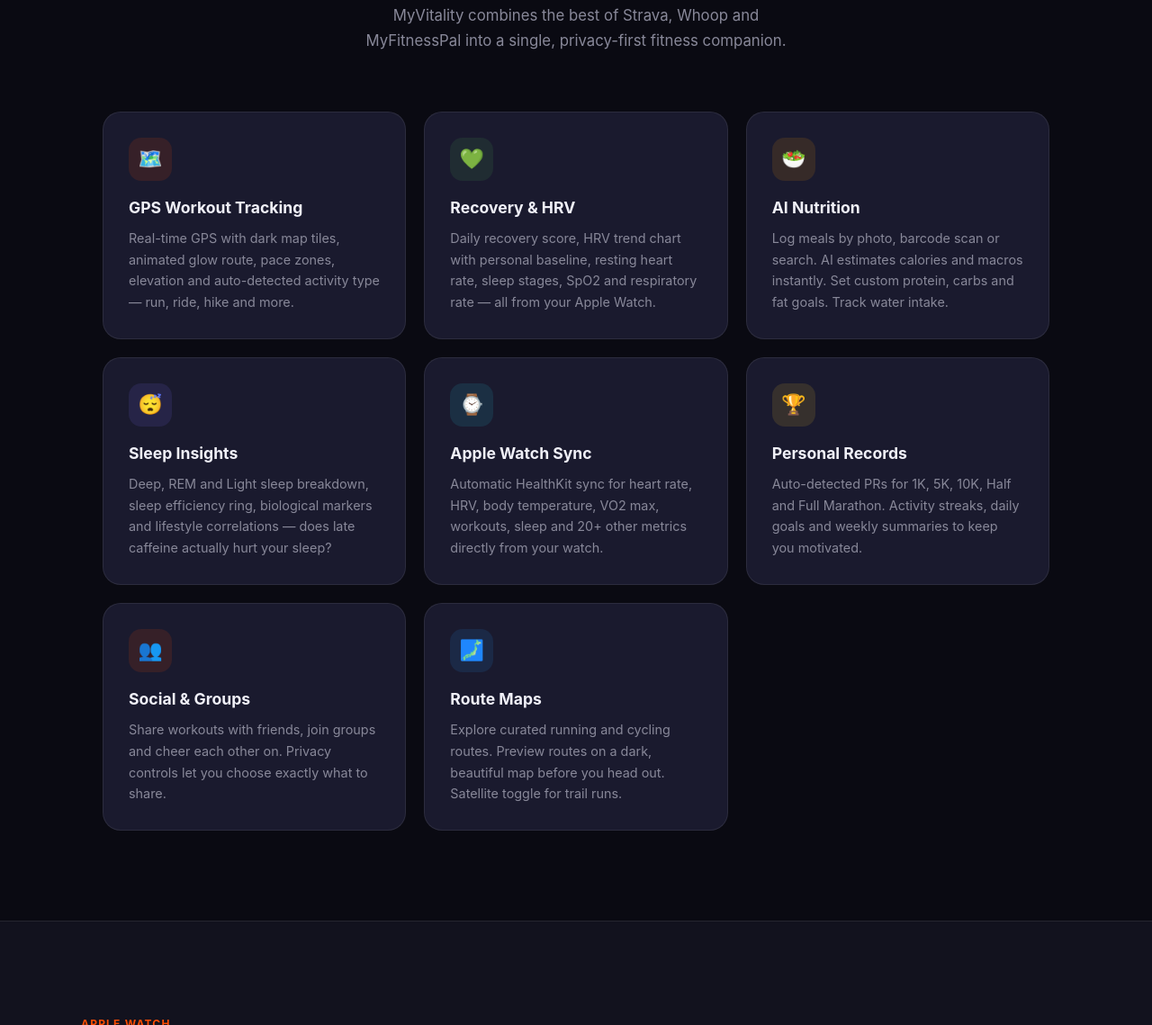
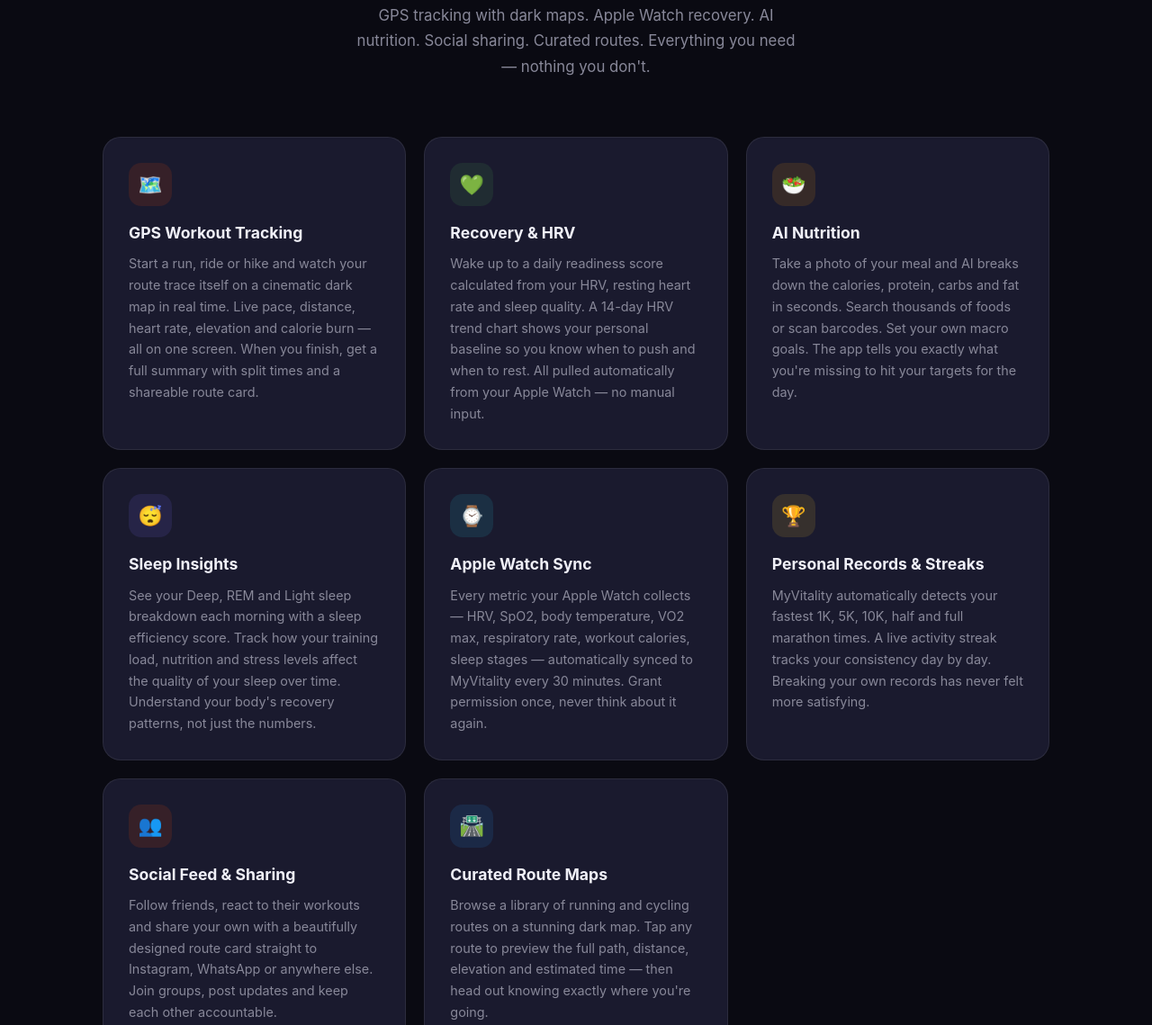
Before and after one commit to Egemizrak1/myvitality-landing, a plain HTML site: page index.html in a window 1280 px wide. Shown: the part 1661-2800 px from the top of the page at 90% size. Drawn offline with Linux system fonts and the light colour scheme.

Commit message:
Improve landing page content

```diff
--- a/index.html
+++ b/index.html
@@ -765,8 +765,8 @@
       <span class="hero-gradient">Recover Better.</span>
     </h1>
     <p class="hero-sub">
-      GPS workout tracking, Apple Watch recovery metrics, AI nutrition analysis
-      and sleep insights — all in one beautifully designed app.
+      Track runs with dark GPS maps. Monitor HRV &amp; recovery from your Apple Watch.
+      Log meals with AI. Share workouts socially. All in one app — no subscriptions.
     </p>
     <div class="hero-buttons">
       <a href="#download" class="btn-primary">
@@ -1006,8 +1006,8 @@
     <span class="section-label">Everything you need</span>
     <h2 class="section-title">One app. Full picture.</h2>
     <p class="section-sub" style="margin:0 auto">
-      MyVitality combines the best of Strava, Whoop and MyFitnessPal into a single,
-      privacy-first fitness companion.
+      GPS tracking with dark maps. Apple Watch recovery. AI nutrition. Social sharing. Curated routes.
+      Everything you need — nothing you don't.
     </p>
   </div>
   <div class="features-grid">
@@ -1015,64 +1015,72 @@
       <div class="feature-icon" style="background:rgba(252,76,2,0.12)">🗺️</div>
       <div class="feature-title">GPS Workout Tracking</div>
       <div class="feature-desc">
-        Real-time GPS with dark map tiles, animated glow route, pace zones,
-        elevation and auto-detected activity type — run, ride, hike and more.
+        Start a run, ride or hike and watch your route trace itself on a cinematic dark map in real time.
+        Live pace, distance, heart rate, elevation and calorie burn — all on one screen.
+        When you finish, get a full summary with split times and a shareable route card.
       </div>
     </div>
     <div class="feature-card">
       <div class="feature-icon" style="background:rgba(76,175,80,0.12)">💚</div>
       <div class="feature-title">Recovery & HRV</div>
       <div class="feature-desc">
-        Daily recovery score, HRV trend chart with personal baseline, resting heart rate,
-        sleep stages, SpO2 and respiratory rate — all from your Apple Watch.
+        Wake up to a daily readiness score calculated from your HRV, resting heart rate and sleep quality.
+        A 14-day HRV trend chart shows your personal baseline so you know when to push and when to rest.
+        All pulled automatically from your Apple Watch — no manual input.
       </div>
     </div>
     <div class="feature-card">
       <div class="feature-icon" style="background:rgba(255,152,0,0.12)">🥗</div>
       <div class="feature-title">AI Nutrition</div>
       <div class="feature-desc">
-        Log meals by photo, barcode scan or search. AI estimates calories and macros instantly.
-        Set custom protein, carbs and fat goals. Track water intake.
+        Take a photo of your meal and AI breaks down the calories, protein, carbs and fat in seconds.
+        Search thousands of foods or scan barcodes. Set your own macro goals.
+        The app tells you exactly what you're missing to hit your targets for the day.
       </div>
     </div>
     <div class="feature-card">
       <div class="feature-icon" style="background:rgba(124,110,250,0.12)">😴</div>
       <div class="feature-title">Sleep Insights</div>
       <div class="feature-desc">
-        Deep, REM and Light sleep breakdown, sleep efficiency ring, biological markers
-        and lifestyle correlations — does late caffeine actually hurt your sleep?
+        See your Deep, REM and Light sleep breakdown each morning with a sleep efficiency score.
+        Track how your training load, nutrition and stress levels affect the quality of your sleep over time.
+        Understand your body's recovery patterns, not just the numbers.
       </div>
     </div>
     <div class="feature-card">
       <div class="feature-icon" style="background:rgba(38,198,218,0.12)">⌚</div>
       <div class="feature-title">Apple Watch Sync</div>
       <div class="feature-desc">
-        Automatic HealthKit sync for heart rate, HRV, body temperature, VO2 max,
-        workouts, sleep and 20+ other metrics directly from your watch.
+        Every metric your Apple Watch collects — HRV, SpO2, body temperature, VO2 max,
+        respiratory rate, workout calories, sleep stages — automatically synced to MyVitality
+        every 30 minutes. Grant permission once, never think about it again.
       </div>
     </div>
     <div class="feature-card">
       <div class="feature-icon" style="background:rgba(255,202,40,0.12)">🏆</div>
-      <div class="feature-title">Personal Records</div>
+      <div class="feature-title">Personal Records & Streaks</div>
       <div class="feature-desc">
-        Auto-detected PRs for 1K, 5K, 10K, Half and Full Marathon. Activity streaks,
-        daily goals and weekly summaries to keep you motivated.
+        MyVitality automatically detects your fastest 1K, 5K, 10K, half and full marathon times.
+        A live activity streak tracks your consistency day by day.
+        Breaking your own records has never felt more satisfying.
       </div>
     </div>
     <div class="feature-card">
       <div class="feature-icon" style="background:rgba(252,76,2,0.12)">👥</div>
-      <div class="feature-title">Social & Groups</div>
+      <div class="feature-title">Social Feed & Sharing</div>
       <div class="feature-desc">
-        Share workouts with friends, join groups and cheer each other on.
-        Privacy controls let you choose exactly what to share.
+        Follow friends, react to their workouts and share your own with a beautifully designed
+        route card straight to Instagram, WhatsApp or anywhere else.
+        Join groups, post updates and keep each other accountable.
       </div>
     </div>
     <div class="feature-card">
-      <div class="feature-icon" style="background:rgba(33,150,243,0.12)">🗾</div>
-      <div class="feature-title">Route Maps</div>
+      <div class="feature-icon" style="background:rgba(33,150,243,0.12)">🛣️</div>
+      <div class="feature-title">Curated Route Maps</div>
       <div class="feature-desc">
-        Explore curated running and cycling routes. Preview routes on a dark,
-        beautiful map before you head out. Satellite toggle for trail runs.
+        Browse a library of running and cycling routes on a stunning dark map.
+        Tap any route to preview the full path, distance, elevation and estimated time —
+        then head out knowing exactly where you're going.
       </div>
     </div>
   </div>
@@ -1148,7 +1156,7 @@
       </div>
       <div class="step-content">
         <div class="step-title">Download & create account</div>
-        <div class="step-desc">Sign up with email or Google. Your data stays on your device and our secure servers — never sold.</div>
+        <div class="step-desc">Sign up with your email or Google account in seconds. Your data is encrypted and stored securely — never sold to third parties.</div>
       </div>
     </div>
     <div class="step">
@@ -1157,8 +1165,8 @@
         <div class="step-line"></div>
       </div>
       <div class="step-content">
-        <div class="step-title">Connect Apple Health</div>
-        <div class="step-desc">Grant HealthKit permission once. MyVitality automatically pulls your Apple Watch data — HRV, sleep, heart rate and more — every 30 minutes.</div>
+        <div class="step-title">Connect Apple Health once</div>
+        <div class="step-desc">Grant HealthKit permission and MyVitality takes over. HRV, sleep stages, heart rate, SpO2, body temperature and more — synced automatically every 30 minutes from your Apple Watch.</div>
       </div>
     </div>
     <div class="step">
@@ -1167,17 +1175,18 @@
         <div class="step-line"></div>
       </div>
       <div class="step-content">
-        <div class="step-title">Start your first workout</div>
-        <div class="step-desc">Hit the GPS tracker, go for a run or ride, and watch your route paint itself on the dark map in real time.</div>
+        <div class="step-title">Pick a route or start from scratch</div>
+        <div class="step-desc">Browse curated running and cycling routes on the dark map, or just hit Start and go. Your GPS route draws itself in real time with a glowing trail. When you're done, share the route card to Instagram or WhatsApp in one tap.</div>
       </div>
     </div>
     <div class="step">
       <div class="step-left">
         <div class="step-num">4</div>
+        <div class="step-line"></div>
       </div>
       <div class="step-content">
-        <div class="step-title">Track your recovery</div>
-        <div class="step-desc">Each morning, check your daily readiness score, HRV trend and sleep analysis to know exactly how hard to push today.</div>
+        <div class="step-title">Log food, check recovery, connect with friends</div>
+        <div class="step-desc">Snap a photo of your meal for instant AI macro breakdown. Wake up each morning to your recovery score and HRV trend. Follow friends, react to their workouts and stay accountable together — all inside one app.</div>
       </div>
     </div>
   </div>
```
